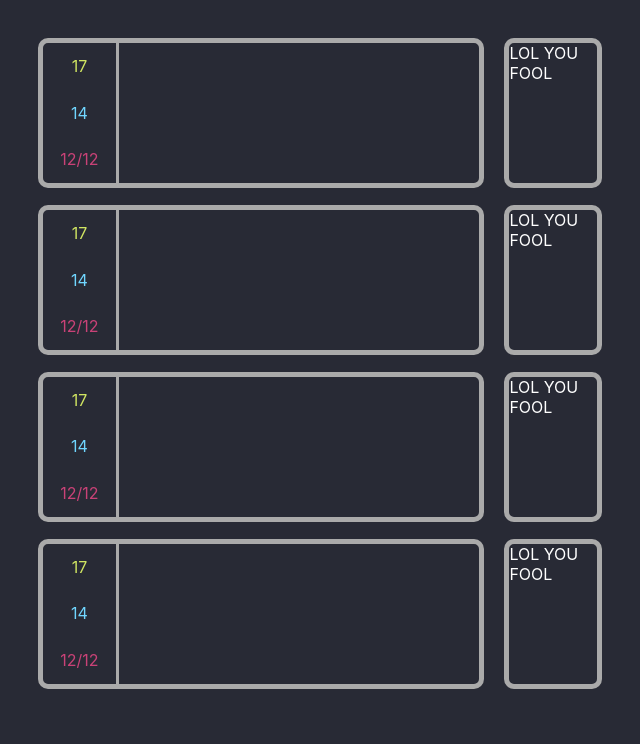
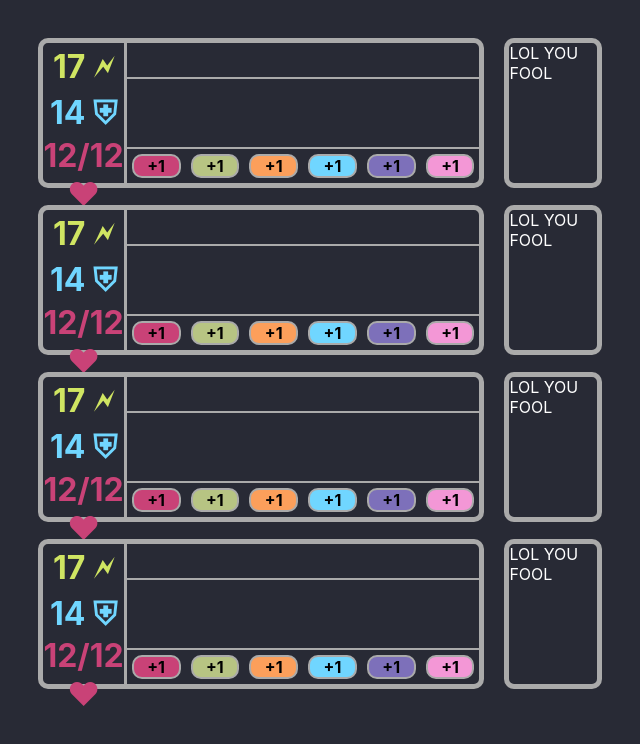
Before and after one commit to Globalgig/dndtool, a React (Create React App) app: page / in a window 1280 px wide. Shown: the top 744 px of the page, without its empty margins (0-640 px from the left). Built offline with nearby package versions, Linux system fonts and the light colour scheme.

Commit message:
Font changes, add mod buttons, parition secondary stat screen, colors

```diff
--- /dev/null
+++ b/src/Character/CSS/CharacterModBox.css
@@ -0,0 +1,44 @@
+.CharacterModBox {
+  flex: 1;
+  margin: 5px;
+  border: 2px solid #AAAAAA;
+  border-radius: 10px;
+  text-align:center;
+  align-content: center;
+  color: #000000;
+  font-weight: bold;
+}
+
+.Strength {
+  background-color: #C94277;
+}
+
+.Dexterity {
+  background-color: #B7C483;
+}
+
+.Constitution {
+  background-color: #FC9F5B;
+}
+
+.Intelligence {
+  background-color: #70D6FF;
+}
+
+.Wisdom {
+  background-color: #7D70BA;
+}
+
+.Charisma {
+  background-color: #F397D6;
+}
+
+
+/*
+#C94277 - Red
+#70D6FF - Blue
+#B7C483 - Green
+#FC9F5B - Orange
+#D991BA - Maybe pink
+#A491D3 - Purple
+*/
--- a/src/Character/CSS/CharacterPrimaryStats.css
+++ b/src/Character/CSS/CharacterPrimaryStats.css
@@ -1,7 +1,9 @@
 .CharacterPrimaryStats {
   flex: 1;
   border-right: 3px solid #AAAAAA;
-  height: 100%
+  height: 100%;
+  font-weight: bold;
+  font-size: 200%;
 }
 
 .StatSubunit {
--- a/src/Character/CSS/CharacterSecondaryStats.css
+++ b/src/Character/CSS/CharacterSecondaryStats.css
@@ -1,21 +1,20 @@
 .CharacterSecondaryStats {
   flex: 5;
+  display: flex;
+  flex-direction: column;
 }
 
-.StatSubunit {
-  height: 33%;
-  text-align: center;
-  align-content: center;
+.CharacterTopStats {
+  flex: 2;
+  border-bottom: 2px solid #AAAAAA;
 }
 
-.Initiative {
-  color: #D0E562;
+.CharacterMiddleStats {
+  flex: 4;
+  border-bottom: 2px solid #AAAAAA;
 }
 
-.AC {
-  color: #70D6FF;
+.CharacterBottomStats {
+  flex: 2;
+  display: flex;
 }
-
-.Health {
-  color: #C94277;
-}
--- /dev/null
+++ b/src/Character/CharacterModBox.js
@@ -0,0 +1,14 @@
+import './CSS/CharacterModBox.css';
+import { useState } from 'react';
+
+function CharacterModBox({ability}) {
+  // const [ability, setAbility] = useState(ability);
+
+  return (
+    <div className={"CharacterModBox " + ability}>
+      <p>+1</p>
+    </div>
+  );
+}
+
+export default CharacterModBox;
--- a/src/Character/CharacterPrimaryStats.js
+++ b/src/Character/CharacterPrimaryStats.js
@@ -4,13 +4,13 @@ function CharacterPrimaryStats() {
   return (
     <div className="CharacterPrimaryStats">
       <div className="Initiative StatSubunit">
-        <p>17</p>
+        <p>17 🗲</p>
       </div>
       <div className="AC StatSubunit">
-        <p>14</p>
+        <p>14 ⛨</p>
       </div>
       <div className="Health StatSubunit">
-        <p>12/12</p>
+        <p>12/12 ♥</p>
       </div>
     </div>
   );
--- a/src/Character/CharacterSecondaryStats.js
+++ b/src/Character/CharacterSecondaryStats.js
@@ -1,3 +1,4 @@
+import CharacterModBox from './CharacterModBox';
 import './CSS/CharacterSecondaryStats.css';
 
 function CharacterSecondaryStats() {
@@ -27,6 +28,12 @@ function CharacterMiddleStats() {
 function CharacterBottomStats() {
   return (
     <div className="CharacterBottomStats">
+      <CharacterModBox ability="Strength"/>
+      <CharacterModBox ability="Dexterity"/>
+      <CharacterModBox ability="Constitution"/>
+      <CharacterModBox ability="Intelligence"/>
+      <CharacterModBox ability="Wisdom"/>
+      <CharacterModBox ability="Charisma"/>
     </div>
   );
 }
```
